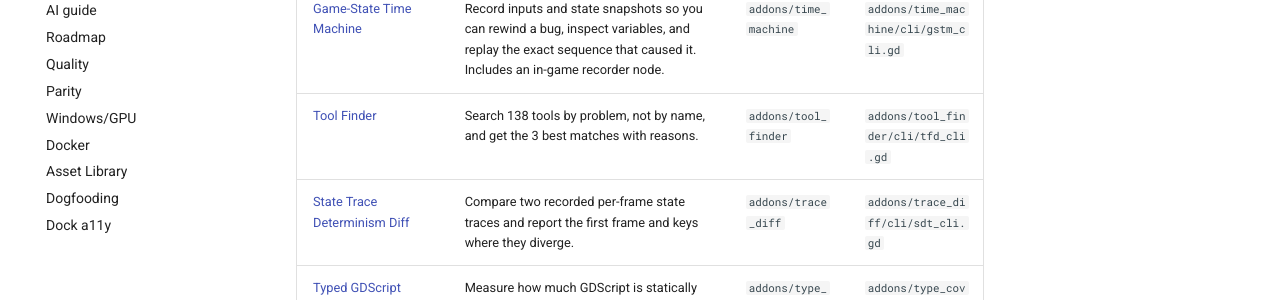
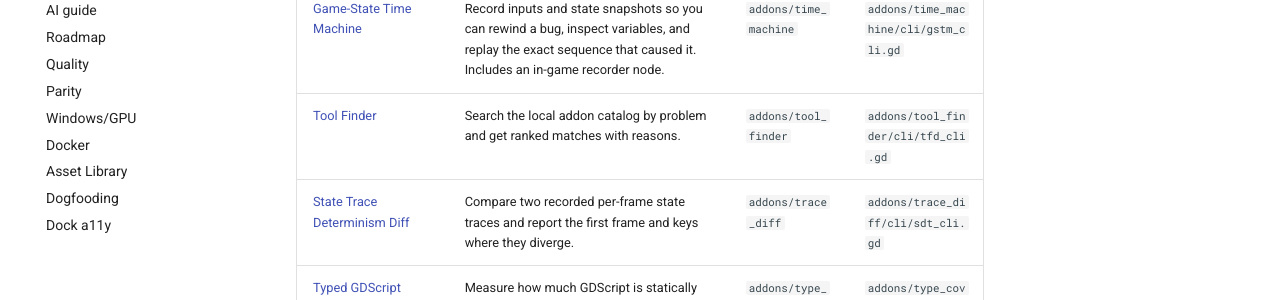
Before and after one commit to SeanShaffer88/GodotDevTools, an MkDocs documentation site: the page built from docs/TOOLS.md, in a window 1280 px wide and 900 px high, scrolled down 12085 px. Shown: the part 152-452 px from the top of the window. Built offline with MkDocs 1.6.1 and Material for MkDocs 9.7.7, drawn with Linux system fonts in a browser that asks for light colours; comment, search, counter and statistics services are not loaded.

Commit message:
Fix Tool Finder keyword boundaries and ranking
Co-authored-by: arena-agent <297053741+arena-agent@users.noreply.github.com>

```diff
--- a/docs/TOOLS.md
+++ b/docs/TOOLS.md
@@ -132,7 +132,7 @@
 | [Third-Party Notice Collector](addons/third_party_notices/README.md) | Gather license files from addon and vendor folders into one notices report, flag folders without a license and copyleft licenses for review. | `addons/third_party_notices` | `addons/third_party_notices/cli/tpn_cli.gd` |
 | [Tilemap Rule and Autotile Generator](addons/tilemap_rules/README.md) | Validate terrain peering rule sets and generate the transition tile specs they need. | `addons/tilemap_rules` | `addons/tilemap_rules/cli/tmr_cli.gd` |
 | [Game-State Time Machine](addons/time_machine/README.md) | Record inputs and state snapshots so you can rewind a bug, inspect variables, and replay the exact sequence that caused it. Includes an in-game recorder node. | `addons/time_machine` | `addons/time_machine/cli/gstm_cli.gd` |
-| [Tool Finder](addons/tool_finder/README.md) | Search 138 tools by problem, not by name, and get the 3 best matches with reasons. | `addons/tool_finder` | `addons/tool_finder/cli/tfd_cli.gd` |
+| [Tool Finder](addons/tool_finder/README.md) | Search the local addon catalog by problem and get ranked matches with reasons. | `addons/tool_finder` | `addons/tool_finder/cli/tfd_cli.gd` |
 | [State Trace Determinism Diff](addons/trace_diff/README.md) | Compare two recorded per-frame state traces and report the first frame and keys where they diverge. | `addons/trace_diff` | `addons/trace_diff/cli/sdt_cli.gd` |
 | [Typed GDScript Coverage Meter](addons/type_coverage/README.md) | Measure how much GDScript is statically typed (variables, parameters, returns) and gate on a minimum. | `addons/type_coverage` | `addons/type_coverage/cli/tcm_cli.gd` |
 | [Resource UID Integrity Checker](addons/uid_integrity/README.md) | Check uid:// references in scenes, resources and scripts against the UIDs files declare. | `addons/uid_integrity` | `addons/uid_integrity/cli/uid_cli.gd` |
```
Also changed, not shown: CHANGELOG.md (+1 -0 lines), README.md (+1 -1 lines), addons/tool_finder/README.md (+8 -3 lines), docs/catalog.json, 5 other files.
